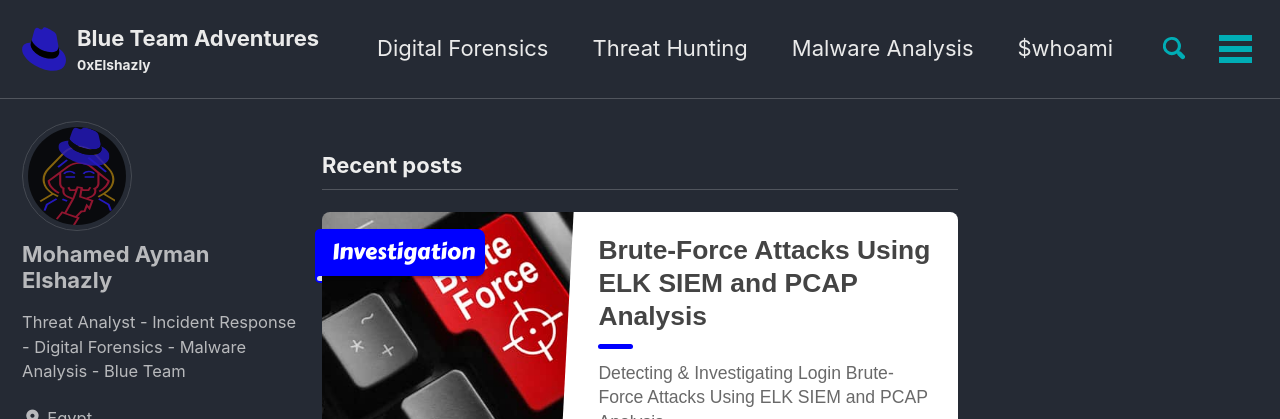
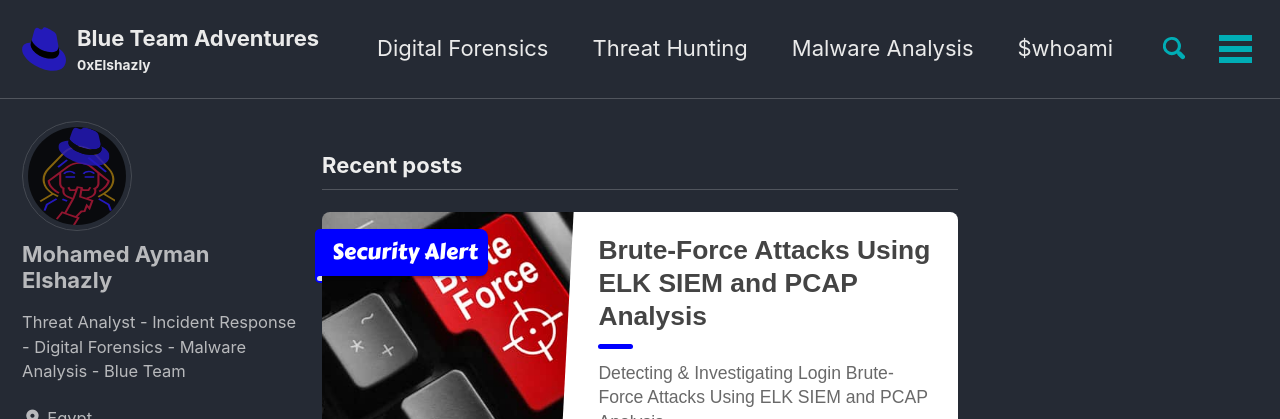
Before and after one commit to 0xElshazly/0xElshazly.github.io, a Jekyll site: the page built from index.html, in a window 1280 px wide and 900 px high. Shown: the top 419 px of the window. Built offline with Jekyll 4.4.1, drawn with Linux system fonts in a browser that asks for light colours; cached includes are drawn as plain includes; nearby versions of some CDN libraries; the list of posts is cut into pages by our own code.

Commit message:
Brute Force Invistigation using ELK and PCAP

```diff
--- a/_posts/Case Investigation/2025-12-01-Login-Brute-Force-Attack.md
+++ b/_posts/Case Investigation/2025-12-01-Login-Brute-Force-Attack.md
@@ -7,7 +7,7 @@ header:
 ribbon: Blue
 description: "Detecting & Investigating Login Brute-Force Attacks Using ELK SIEM and PCAP Analysis"
 categories:
-  - Investigation
+  - Security Alert
 tags:
   - SOC
   - ELK
```
